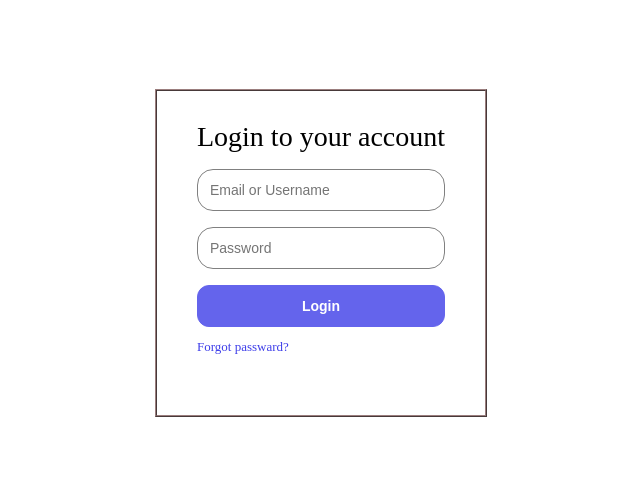
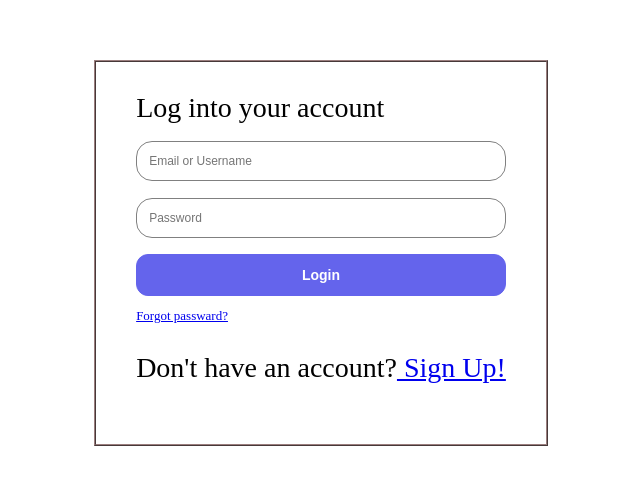
Before and after one commit to winstonrhules/Capstone_group4, a React (Create React App) app: page / in a window 1280 px wide. Shown: the part 155-640 px from the top of the page, without its empty margins (327-967 px from the left). Built offline with nearby package versions, Linux system fonts and the light colour scheme; no server answers.

Commit message:
minor change

```diff
--- a/src/LoginForm.js
+++ b/src/LoginForm.js
@@ -104,8 +104,9 @@ hannpdleTouchTap = () => {
         return(
             <div className= "Box">
                 <div className="LoginForm">
-
-                    Login to your account
+                <div className='log'>
+                    Log into your account
+                </div>
                 {/* THE INPUT FIELD FOR EMAIL ADDRESS */}
                     <InputField
                         type = 'text'
@@ -131,9 +132,16 @@ hannpdleTouchTap = () => {
                         />
                 {/* THE CODE BELLOW CREATES A HORIZONTAL LINE */}
                     {/* <View style={{ borderBottomColor: 'grey', borderBottomWidth: 1, alignSelf:'stretch' }}/> */}
-                    <div className= 'password'>
-                        Forgot passward?
-                    </div>
+                    <section>
+                        <div className= 'password'>
+                            <a href ={'reset.html'}>Forgot passward?</a>
+                        </div>
+                        <p></p>
+                        <div className= 'signUp'>
+                            Don't have an account?
+                            <a href = {'reset.html'}> Sign Up!</a>
+                        </div>
+                    </section>
                 </div>
             </div>
         );
--- a/src/index.css
+++ b/src/index.css
@@ -33,7 +33,7 @@ body, html, #root, .app, .container {
   color: black;
   width: 100%;
   padding: 12px;
-  font-size: 14px;
+  font-size: 12px;
   background: rgb(255, 255, 255);
   border-radius: 16px;
 }
@@ -62,9 +62,14 @@ body, html, #root, .app, .container {
   box-sizing: border-box;
 }
 .password {
-  font-style: small;
-  color: rgb(62, 62, 233);
+
+  color: rgb(77, 77, 196);
   font-size: small;
   padding-top: 12px;
   text-align: left;
 }
+.signUP {
+  color: black;
+  padding-top: 12px;
+  font-size: small;
+}
```
Also changed, not shown: src/reset.html (added, +14 -0 lines).
